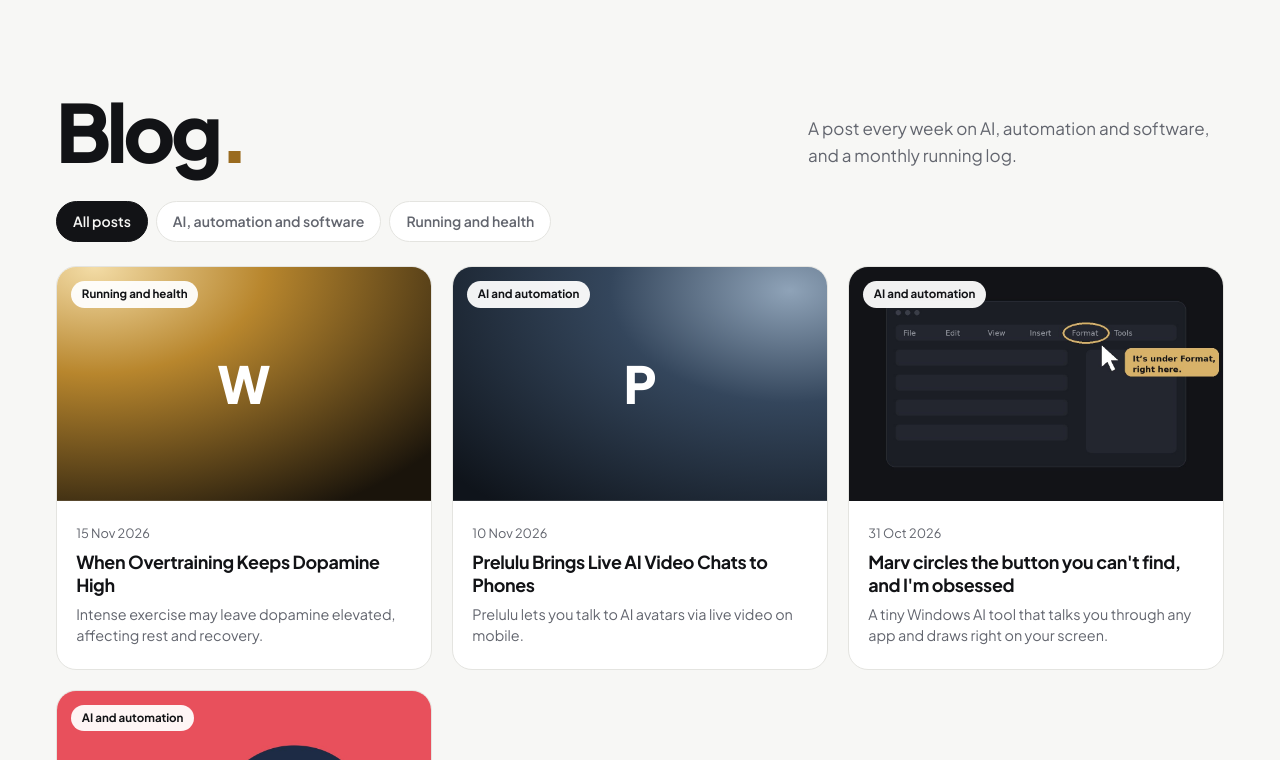
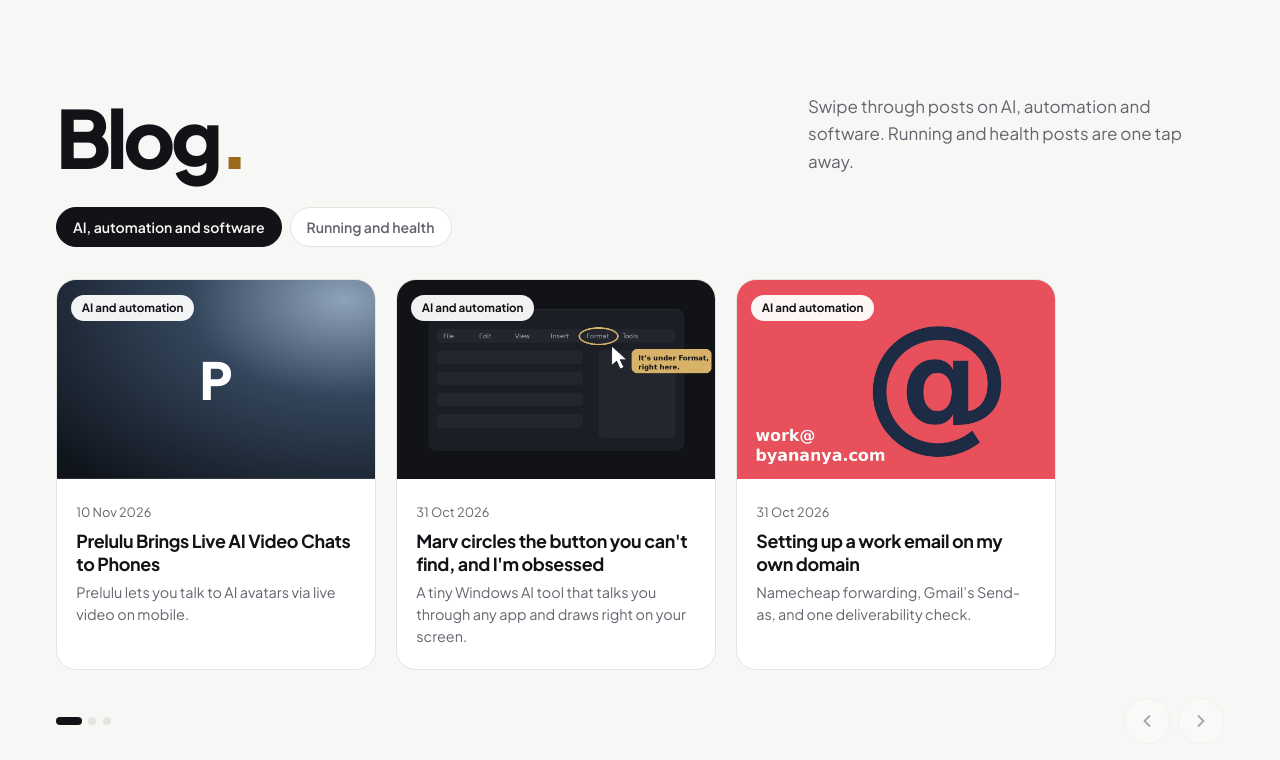
Before and after one commit to Ananyapkumar/byananya, a plain HTML site: page index.html in a window 1280 px wide. Shown: the part 3460-4220 px from the top of the page. Drawn offline with Linux system fonts and the light colour scheme.

Commit message:
Blog: swipe carousel like Work; health posts only under Running and health

```diff
--- a/index.html
+++ b/index.html
@@ -203,11 +203,20 @@
   </section>
 
   <section class="block" id="blog" aria-labelledby="blog-h">
-    <div class="sec-head"><h2 id="blog-h">Blog<span>.</span></h2><p>A post every week on AI, automation and software, and a monthly running log.</p></div>
+    <div class="sec-head"><h2 id="blog-h">Blog<span>.</span></h2><p>Swipe through posts on AI, automation and software. Running and health posts are one tap away.</p></div>
     <div class="filters" role="group" aria-label="Filter posts">
-      <button aria-pressed="true" data-p="all">All posts</button><button aria-pressed="false" data-p="tech">AI, automation and software</button><button aria-pressed="false" data-p="health">Running and health</button>
+      <button aria-pressed="true" data-p="tech">AI, automation and software</button><button aria-pressed="false" data-p="health">Running and health</button>
     </div>
-    <ul class="post-grid" id="posts" style="margin-top:1.5rem"></ul>
+    <div class="carousel" style="margin-top:1.5rem">
+      <ul class="track post-track" id="posts"></ul>
+      <div class="car-nav">
+        <div class="dots" id="bdots" aria-hidden="true"></div>
+        <div class="arrows">
+          <button class="arrow" id="bprev" type="button" aria-label="Previous post"><svg viewBox="0 0 24 24" fill="none" stroke="currentColor" stroke-width="2.2" stroke-linecap="round" stroke-linejoin="round" aria-hidden="true"><path d="M15 18l-6-6 6-6"/></svg></button>
+          <button class="arrow" id="bnext" type="button" aria-label="Next post"><svg viewBox="0 0 24 24" fill="none" stroke="currentColor" stroke-width="2.2" stroke-linecap="round" stroke-linejoin="round" aria-hidden="true"><path d="M9 18l6-6-6-6"/></svg></button>
+        </div>
+      </div>
+    </div>
   </section>
 
   <section class="contact" id="hi" aria-labelledby="hi-h">
@@ -314,14 +323,14 @@ document.querySelectorAll('.protected[data-src]').forEach(function (el) {
 
 // Blog cards with topic filter, read from posts/index.json
 (function () {
-  var list = document.getElementById('posts'), all = [], current = 'all';
+  var list = document.getElementById('posts'), all = [], current = 'tech';
   var label = { tech: 'AI and automation', health: 'Running and health' };
-  var empty = { all: 'First posts drop soon.', tech: 'First post drops soon.', health: 'The first monthly update is on its way.' };
+  var empty = { tech: 'First post drops soon.', health: 'The first running and health post is on its way.' };
   var esc = function (t) { return String(t || '').replace(/[&<>"]/g, function (c) { return { '&': '&amp;', '<': '&lt;', '>': '&gt;', '"': '&quot;' }[c]; }); };
   var btns = document.querySelectorAll('[data-p]');
   function render() {
-    var items = all.filter(function (p) { return current === 'all' || (p.topic || 'tech') === current; });
-    if (!items.length) { list.innerHTML = '<li class="empty">' + empty[current] + '</li>'; return; }
+    var items = all.filter(function (p) { return (p.topic || 'tech') === current; });
+    if (!items.length) { list.innerHTML = '<li class="empty">' + empty[current] + '</li>'; bsync(); return; }
     list.innerHTML = items.map(function (p) {
       var k = p.topic || 'tech';
       var d = new Date(p.date + 'T00:00:00').toLocaleDateString('en-IN', { day: 'numeric', month: 'short', year: 'numeric' });
@@ -331,7 +340,23 @@ document.querySelectorAll('.protected[data-src]').forEach(function (el) {
         '<span class="meta"><time datetime="' + esc(p.date) + '">' + d + '</time><span class="t">' + esc(p.title) + '</span>' +
         (p.summary ? '<span class="summary">' + esc(p.summary) + '</span>' : '') + '</span></a></li>';
     }).join('');
+    list.scrollTo({ left: 0 }); bsync();
   }
+  // carousel controls, same as Work
+  var bdots = document.getElementById('bdots'), bprev = document.getElementById('bprev'), bnext = document.getElementById('bnext');
+  function cards() { return list.querySelectorAll('.post-card'); }
+  function bstep() { var c = cards()[0]; return c ? c.getBoundingClientRect().width + 20 : 300; }
+  function bsync() {
+    var n = cards().length, i = Math.min(Math.round(list.scrollLeft / bstep()), Math.max(n - 1, 0));
+    if (bdots.children.length !== n) bdots.innerHTML = Array(n + 1).join('<i></i>');
+    [].forEach.call(bdots.children, function (d, k) { d.classList.toggle('on', k === i); });
+    bprev.disabled = list.scrollLeft < 8;
+    bnext.disabled = list.scrollLeft + list.clientWidth > list.scrollWidth - 8;
+  }
+  bprev.addEventListener('click', function () { list.scrollBy({ left: -bstep(), behavior: 'smooth' }); });
+  bnext.addEventListener('click', function () { list.scrollBy({ left: bstep(), behavior: 'smooth' }); });
+  list.addEventListener('scroll', function () { requestAnimationFrame(bsync); }, { passive: true });
+  addEventListener('resize', bsync);
   btns.forEach(function (b) { b.addEventListener('click', function () { current = b.dataset.p; btns.forEach(function (x) { x.setAttribute('aria-pressed', x === b ? 'true' : 'false'); }); render(); }); });
   fetch('posts/index.json').then(function (r) { return r.json(); })
     .then(function (p) { all = p.sort(function (a, b) { return b.date.localeCompare(a.date); }); render(); })
--- a/style.css
+++ b/style.css
@@ -273,3 +273,8 @@ section.block { padding-top: 6rem; }
 .modal-body h3 b { font-weight: 800; }
 .modal-body h3 .rest { color: var(--muted); font-weight: 600; }
 .modal-body .case-top { display: flex; justify-content: space-between; gap: 1rem; flex-wrap: wrap; align-items: start; }
+
+/* Blog as a swipe carousel, like Work */
+.post-track { list-style: none; }
+.post-track .post-card { flex: 0 0 min(80%, 20rem); scroll-snap-align: start; }
+.post-track .empty { flex: 1 0 100%; color: var(--muted); padding: 1rem .25rem; }
```
